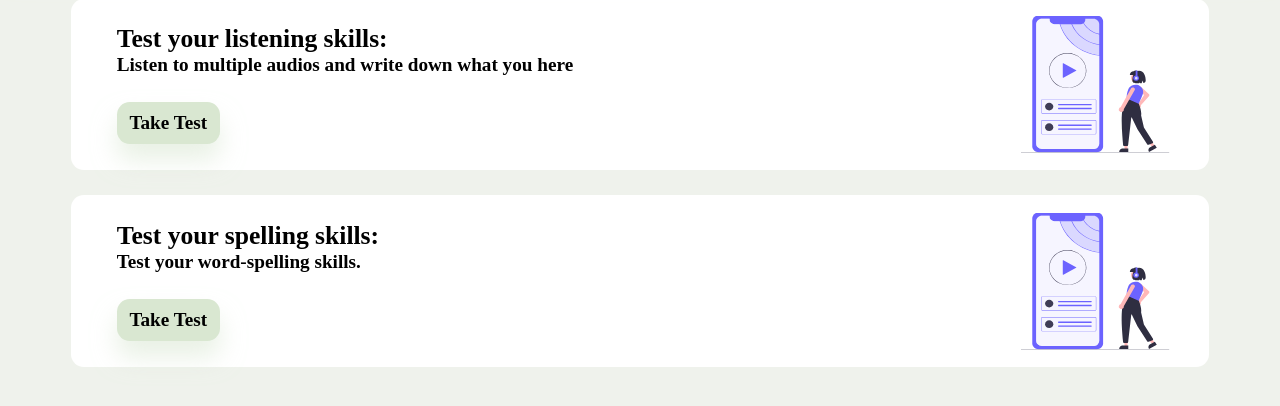
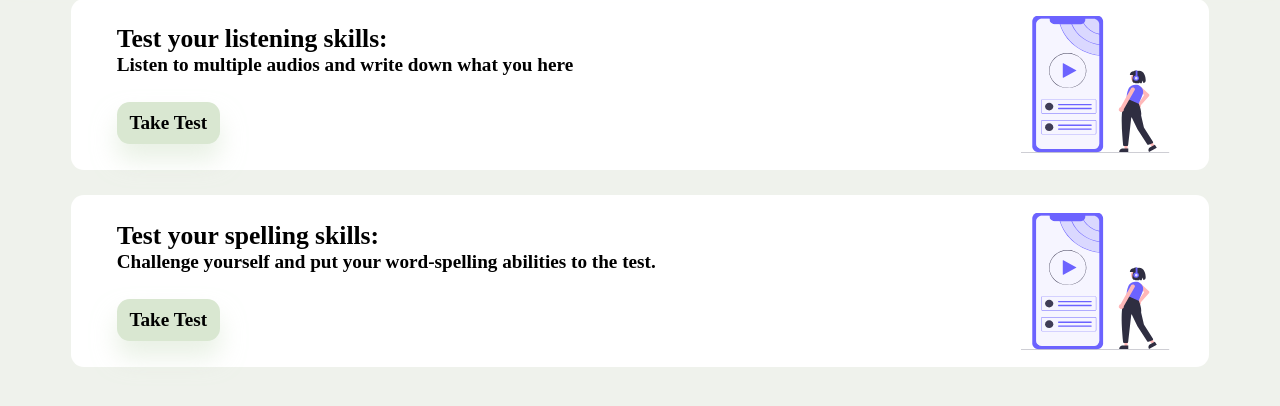
Before and after one commit to sabuka-dumbo/Learn-Language, a Django app: page /learn/ in a window 1280 px wide. Shown: the part 120-526 px from the top of the page. Run offline with Django 5.2, Linux system fonts and the light colour scheme; some web fonts are replaced.

Commit message:
May 3, 2024, 2:55 PM

```diff
--- a/LearnLanguage/LL/templates/learn.html
+++ b/LearnLanguage/LL/templates/learn.html
@@ -36,9 +36,9 @@
         <div class="test-div-part1">
             <h1 class="test-div-header">Test your spelling skills:</h1>
 
-            <h1 class="test-div-description">Test your word-spelling skills.</h1>
+            <h1 class="test-div-description">Challenge yourself and put your word-spelling abilities to the test.</h1>
 
-            <a href="{% url 'listening_test' %}"><button class="test-div-button">Take Test</button></a>
+            <a href="{% url 'word_test' %}"><button class="test-div-button">Take Test</button></a>
         </div>
 
         <div class="test-div-part2">
```
